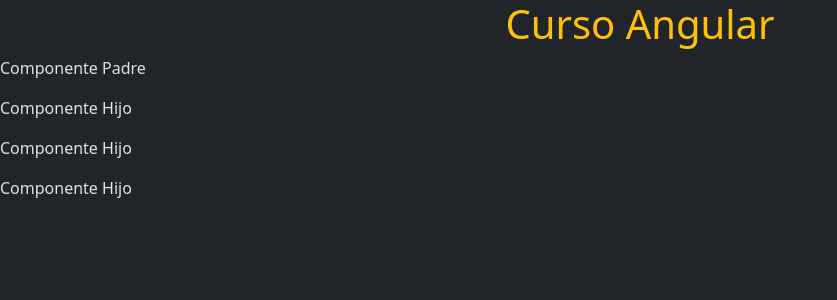
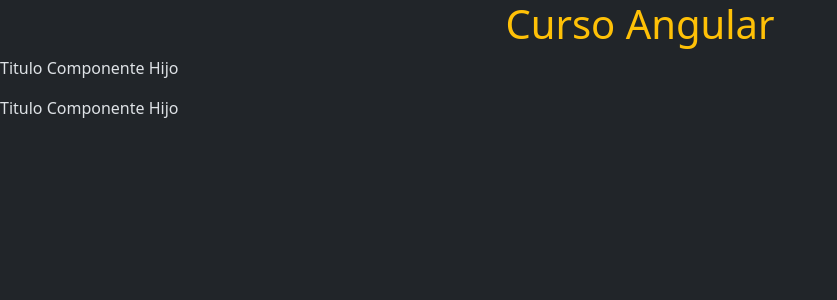
Before and after one commit to goadeveloper/curso-angular, an Angular app: page / in a window 1280 px wide. Shown: the top 300 px of the page, without its empty margins (0-837 px from the left). Built offline with nearby package versions, Linux system fonts and the light colour scheme.

Commit message:
Encapsulation

```diff
--- a/src/app/app.component.html
+++ b/src/app/app.component.html
@@ -2,6 +2,6 @@
     <h1 class="text-center text-warning">{{ title }}</h1>
 </div>
 
-<app-padre />
+<app-hijo />
 
 <router-outlet />
--- a/src/app/app.component.ts
+++ b/src/app/app.component.ts
@@ -1,10 +1,10 @@
 import { Component } from '@angular/core';
 import { RouterOutlet } from '@angular/router';
-import { PadreComponent } from "./padre/padre.component";
+import { HijoComponent } from "./hijo/hijo.component";
 
 @Component({
   selector: 'app-root',
-  imports: [RouterOutlet, PadreComponent],
+  imports: [RouterOutlet, HijoComponent],
   templateUrl: './app.component.html',
   styleUrl: './app.component.scss'
 })
--- /dev/null
+++ b/src/app/hijo/hijo.component.html
@@ -0,0 +1,2 @@
+<p>{{ mostrarTitulo }}</p>
+<p>{{ getTitulo() }}</p>
--- /dev/null
+++ b/src/app/hijo/hijo.component.ts
@@ -0,0 +1,21 @@
+import { Component } from '@angular/core';
+
+@Component({
+  selector: 'app-hijo',
+  imports: [],
+  templateUrl: './hijo.component.html',
+  styleUrl: './hijo.component.scss'
+})
+export class HijoComponent {
+
+  private titulo = "Titulo Componente Hijo";
+
+  // Getter de TypeScript
+  get mostrarTitulo() : string {
+    return this.titulo;
+  }
+
+  getTitulo() {
+    return this.titulo;
+  }
+}
```
Also changed, not shown: src/app/hijo/hijo.component.scss (added).
